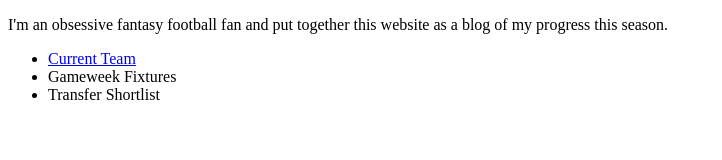
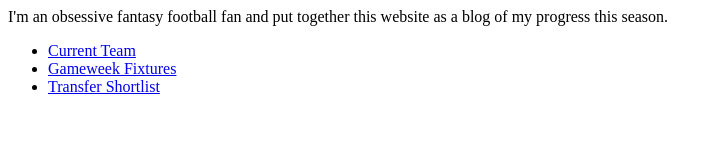
Before and after one commit to FahyT/cs50_project0, a plain HTML site: page index.html in a window 1280 px wide. Shown: the whole page, without its empty margins (0-722 px from the left). Drawn offline with Linux system fonts and the light colour scheme.

```diff
--- a/index.html
+++ b/index.html
@@ -4,13 +4,13 @@
         <title>Fantasy Football 19/20 Season</title>
     </head>
     <body>
-        <p>I'm an obsessive fantasy football fan and put together this website as a blog
+        <div>I'm an obsessive fantasy football fan and put together this website as a blog
             of my progress this season.
-        </p>
+        </div>
      <ul>
         <li><a href = "my_team.html">Current Team</a></li>
-        <li>Gameweek Fixtures</li>
-        <li>Transfer Shortlist</li>
+        <li><a href = "fixtures.html">Gameweek Fixtures</a></li>
+        <li><a href = "shortlist.html">Transfer Shortlist</a></li>
     </ul>
     </body>
 </html>
```
